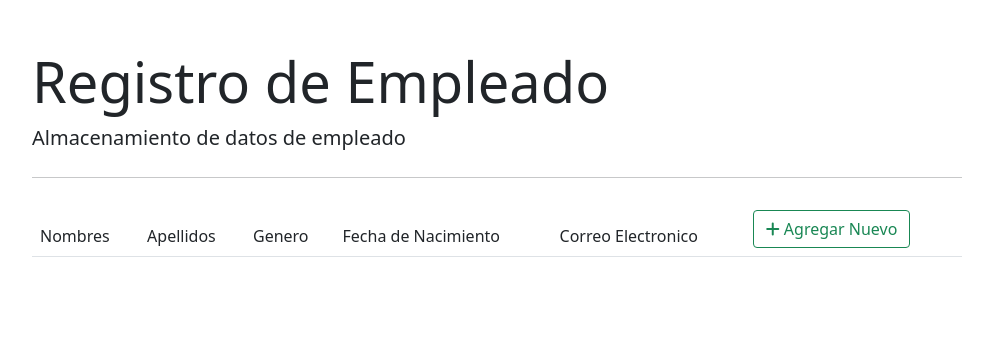
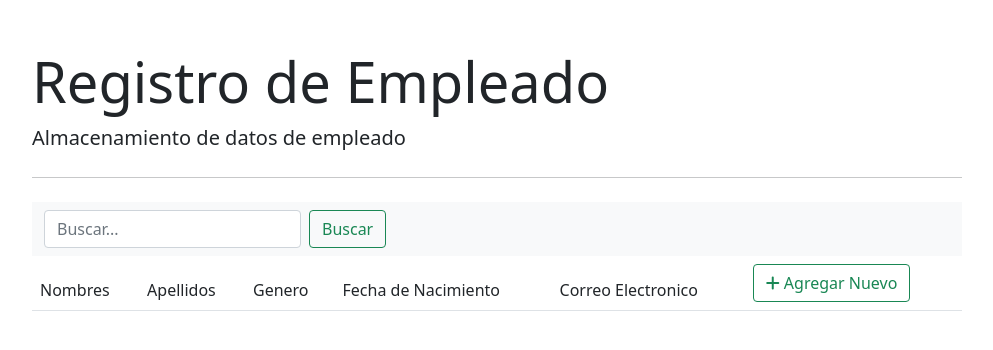
Before and after one commit to untaldouglas/basedjangopost, a Django app: page /list/ in a window 1280 px wide. Shown: the top 350 px of the page, without its empty margins (143-1136 px from the left). Run offline with Django 4.2, Linux system fonts and the light colour scheme; data that the repository does not hold is empty; some libraries are stand-ins or nearby versions.

Commit message:
Se agrego la funcionalidad de buscar en la lista de empleados

```diff
--- a/ActualizarDatosEmpleado/templates/registro_empleado/empleado_lista.html
+++ b/ActualizarDatosEmpleado/templates/registro_empleado/empleado_lista.html
@@ -1,6 +1,14 @@
 {% extends "registro_empleado/base.html" %}
 
 {% block content %}
+<nav class="navbar navbar-light bg-light">
+    <div class="container-fluid">
+      <form class="d-flex" method ="get">
+        <input class="form-control me-2" type="search" placeholder="Buscar..." aria-label="Search" name="buscar" value = "{{ request.GET.buscar }}">
+        <button class="btn btn-outline-success" type="submit">Buscar</button>
+      </form>
+    </div>
+  </nav>
 <table class="table table-borderless">
     <thead class="border-bottom font-weight-bold">
         <tr>
--- a/ActualizarDatosEmpleado/views.py
+++ b/ActualizarDatosEmpleado/views.py
@@ -1,10 +1,17 @@
 from django.shortcuts import render, redirect
 from .forms import EmpleadoForm
 from .models import Empleado
+from django.db.models import Q
 # Create your views here.
 
 def empleado_lista(request):
+    queryset = request.GET.get("buscar")
     context = {'empleado_lista' : Empleado.objects.all()}
+    if queryset:
+        context = {'empleado_lista' : Empleado.objects.filter(
+            Q(apellidos__icontains = queryset)
+        ).distinct()
+        }
     return render(request, "registro_empleado/empleado_lista.html", context)
 
 def empleado_form(request, id = 0):
```
